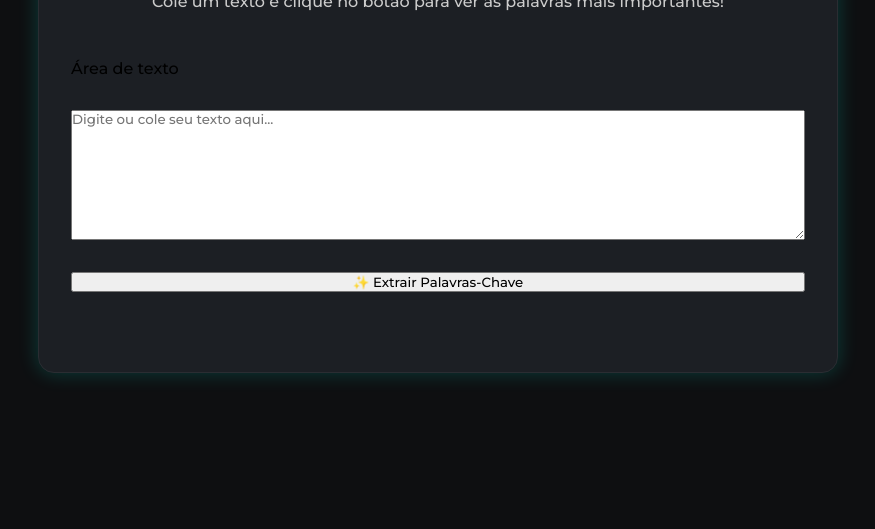
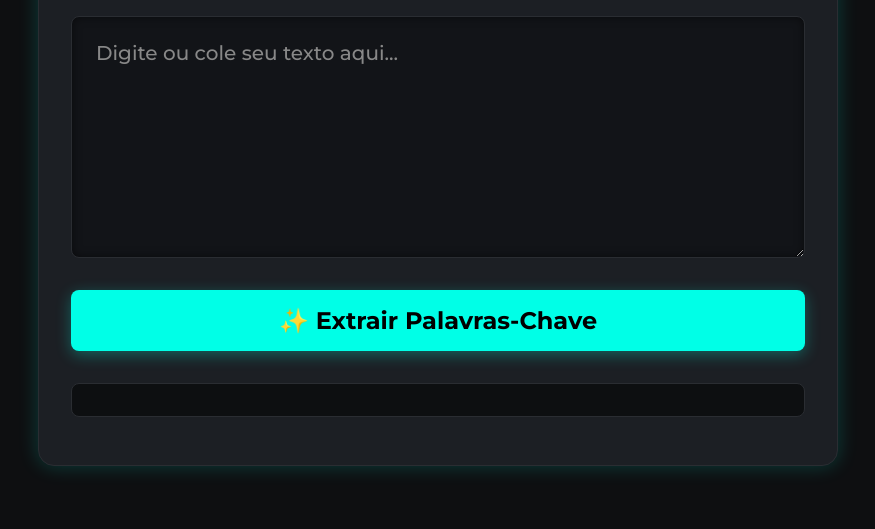
Before and after one commit to mariaboruck/extrator-de-palavras-chaves, a plain HTML site: page index.html in a window 1280 px wide. Shown: the part 271-800 px from the top of the page, without its empty margins (202-1077 px from the left). Drawn offline with Linux system fonts and the light colour scheme.

Commit message:
Update style.css

```diff
--- a/style.css
+++ b/style.css
@@ -56,3 +56,48 @@ h1 {
     margin-top: -1.5rem;
     margin-bottom: 1rem;
 }
+#entrada-de-texto {
+    background: #121418;
+    color: var(--cor-texto);
+    border: 1px solid var(--cor-borda);
+    border-radius: 0.5rem;
+    padding: 1.5rem;
+    font-size: 1.25rem;
+    resize: vertical;
+    min-height: 150px;
+    box-shadow: inset 0 0 10px rgba(0, 0, 0, 0.5);
+}
+
+#entrada-de-texto::placeholder {
+    color: #888;
+}
+
+#botao-palavrachave {
+    background: var(--cor-botao);
+    color: var(--cor-botao-texto);
+    border: none;
+    border-radius: 0.5rem;
+    padding: 1rem 2rem;
+    font-size: 1.5rem;
+    font-weight: 600;
+    cursor: pointer;
+    transition: transform 0.2s ease, box-shadow 0.3s ease;
+    box-shadow: 0 4px 15px rgba(0, 255, 231, 0.3);
+}
+
+#botao-palavrachave:hover {
+    transform: scale(1.03);
+    box-shadow: 0 0 20px rgba(0, 255, 231, 0.5);
+}
+
+#resultado-palavrachave {
+    background: #0d0f11;
+    color: var(--cor-destaque);
+    font-size: 1.5rem;
+    padding: 1rem;
+    border-radius: 0.5rem;
+    border: 1px solid var(--cor-borda);
+    max-height: 250px;
+    overflow-y: auto;
+    white-space: pre-wrap;
+}
```
